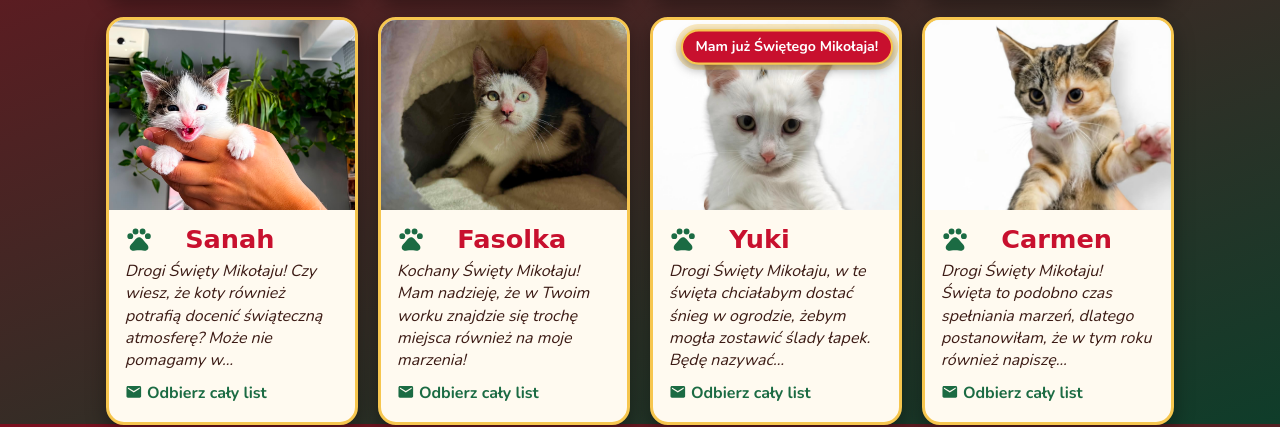
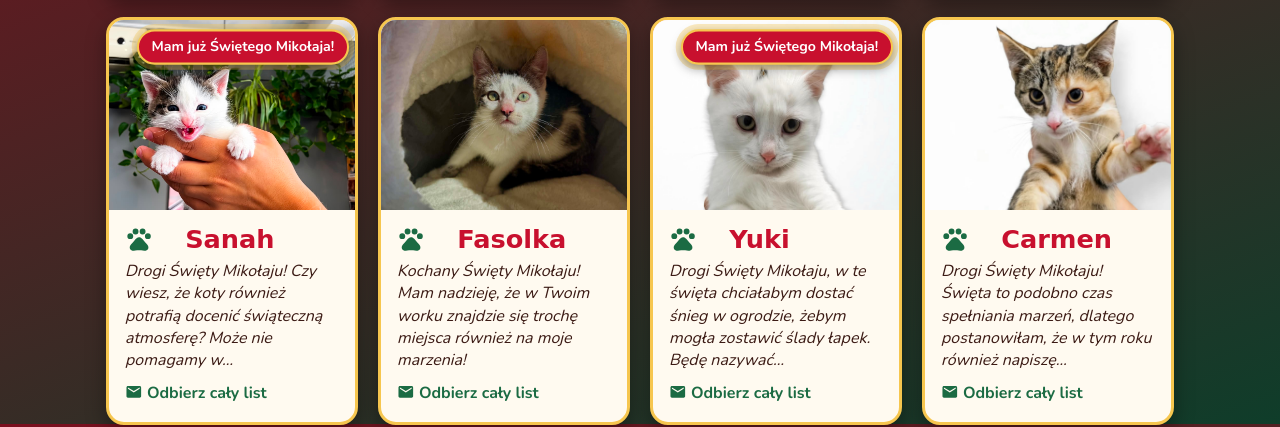
Before and after one commit to filemonkawiarnia/stowarzyszeniefilemon, a plain HTML site: page listy/index.html in a window 1280 px wide. Shown: the part 1176-1603 px from the top of the page. Drawn offline with nearby package versions, Linux system fonts and the light colour scheme; a web font is replaced by a local one.

Commit message:
Modify MAM_MIKOLAJA to update Sanah's status
Updated the MAM_MIKOLAJA object to set Sanah's value to 1.

```diff
--- a/listy/index.html
+++ b/listy/index.html
@@ -326,7 +326,7 @@ Przesyłam Ci kocie pozdrowienia!
 Twój Roger ♥`};
 cats.push({n:"Bezdomniaki",c:"#b0a090",img:"bezdomniaki.jpg"},{n:"Roger",c:"#c9a27a",img:"roger.jpg"});
 // PLAKIETKA "MAM JUŻ ŚWIĘTEGO MIKOŁAJA": wpisz 1 przy kocie, który ma mieć plakietkę (0 lub brak = bez plakietki)
-const MAM_MIKOLAJA={Mikifor:1,Felek:0,Bella:1,Luna:1,Truskawka:1,Hrabia:1,Mango:1,Pixel:0,"Łatka":0,Sanah:0,Fasolka:0,Yuki:1,Carmen:0,Limonka:0,Bezdomniaki:0,Roger:1};
+const MAM_MIKOLAJA={Mikifor:1,Felek:0,Bella:1,Luna:1,Truskawka:1,Hrabia:1,Mango:1,Pixel:0,"Łatka":0,Sanah:1,Fasolka:0,Yuki:1,Carmen:0,Limonka:0,Bezdomniaki:0,Roger:1};
 cats.forEach(k=>{k.m=MAM_MIKOLAJA[k.n]===1});
 cats.forEach(k=>{if(T[k.n])k.t=T[k.n];const p=k.t.split('\n\n');let b=p[1];if(b.length>95)b=b.slice(0,95).replace(/\s+\S*$/,'')+'…';k.i=p[0]+' '+b});
 function cat(c){const d=["#2d2d38","#6b6b73","#4a4a55"].includes(c);const e=d?"#f6c64f":"#2b6b3f";
```
